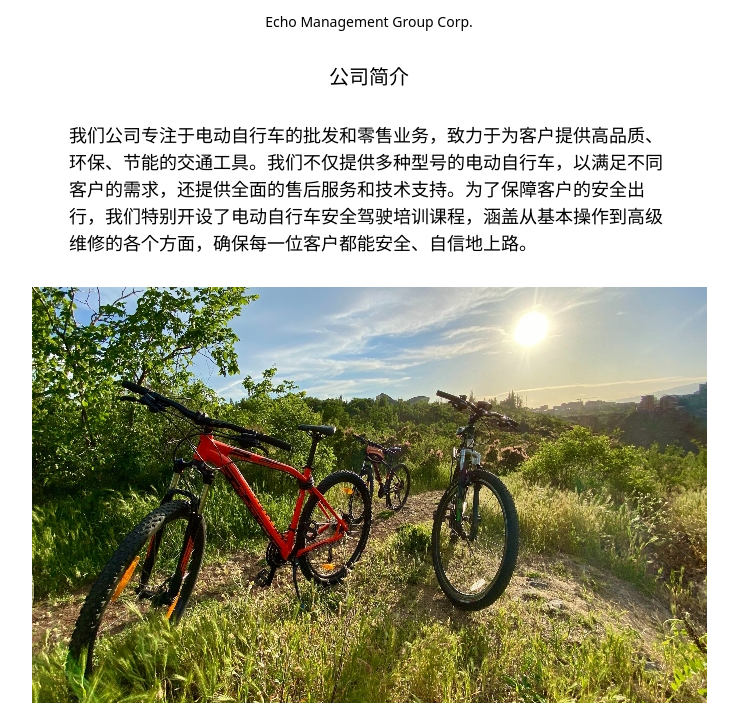
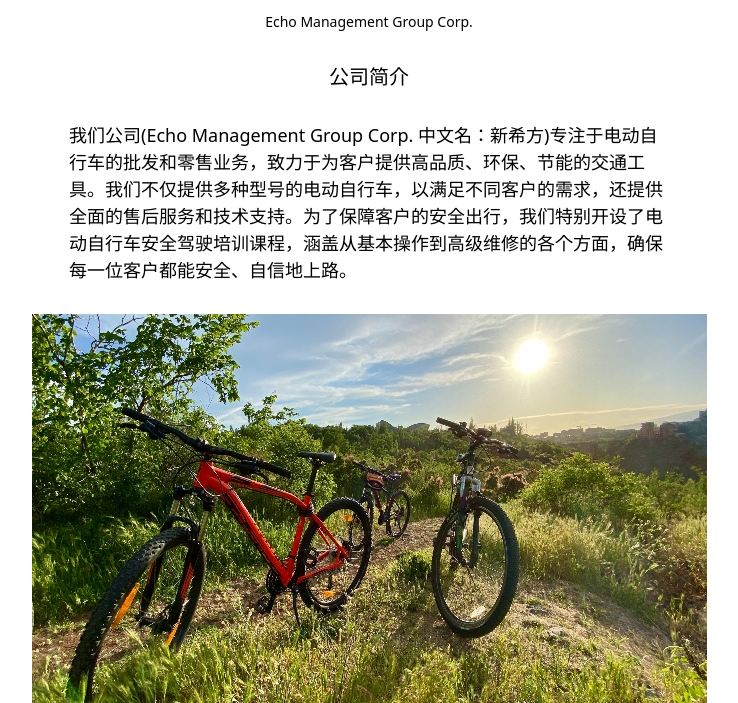
Before and after one commit to hatikvah5784/homepage, a plain HTML site: page index.html in a window 1280 px wide. Shown: the part 97-800 px from the top of the page, without its empty margins (271-1009 px from the left). Drawn offline with nearby package versions, Linux system fonts and the light colour scheme.

Commit message:
Update index.html

```diff
--- a/index.html
+++ b/index.html
@@ -19,7 +19,7 @@
     <p style="text-align: center; font-size: 20px;margin-top: 30px;margin-bottom: 30px;">公司简介</p>
     <div style="display: block;margin-left: auto;margin-right: auto;margin-top: 30px;margin-bottom: 30px;max-width:800px;">
     <p style="margin: 20px 100px;font-size: 18px;">
-我们公司专注于电动自行车的批发和零售业务，致力于为客户提供高品质、环保、节能的交通工具。我们不仅提供多种型号的电动自行车，以满足不同客户的需求，还提供全面的售后服务和技术支持。为了保障客户的安全出行，我们特别开设了电动自行车安全驾驶培训课程，涵盖从基本操作到高级维修的各个方面，确保每一位客户都能安全、自信地上路。
+我们公司(Echo Management Group Corp. 中文名：新希方)专注于电动自行车的批发和零售业务，致力于为客户提供高品质、环保、节能的交通工具。我们不仅提供多种型号的电动自行车，以满足不同客户的需求，还提供全面的售后服务和技术支持。为了保障客户的安全出行，我们特别开设了电动自行车安全驾驶培训课程，涵盖从基本操作到高级维修的各个方面，确保每一位客户都能安全、自信地上路。
     </p>
     </div>
     <img src="bike.jpg" style="display: block;margin-left: auto;margin-right: auto;"></img>
```
